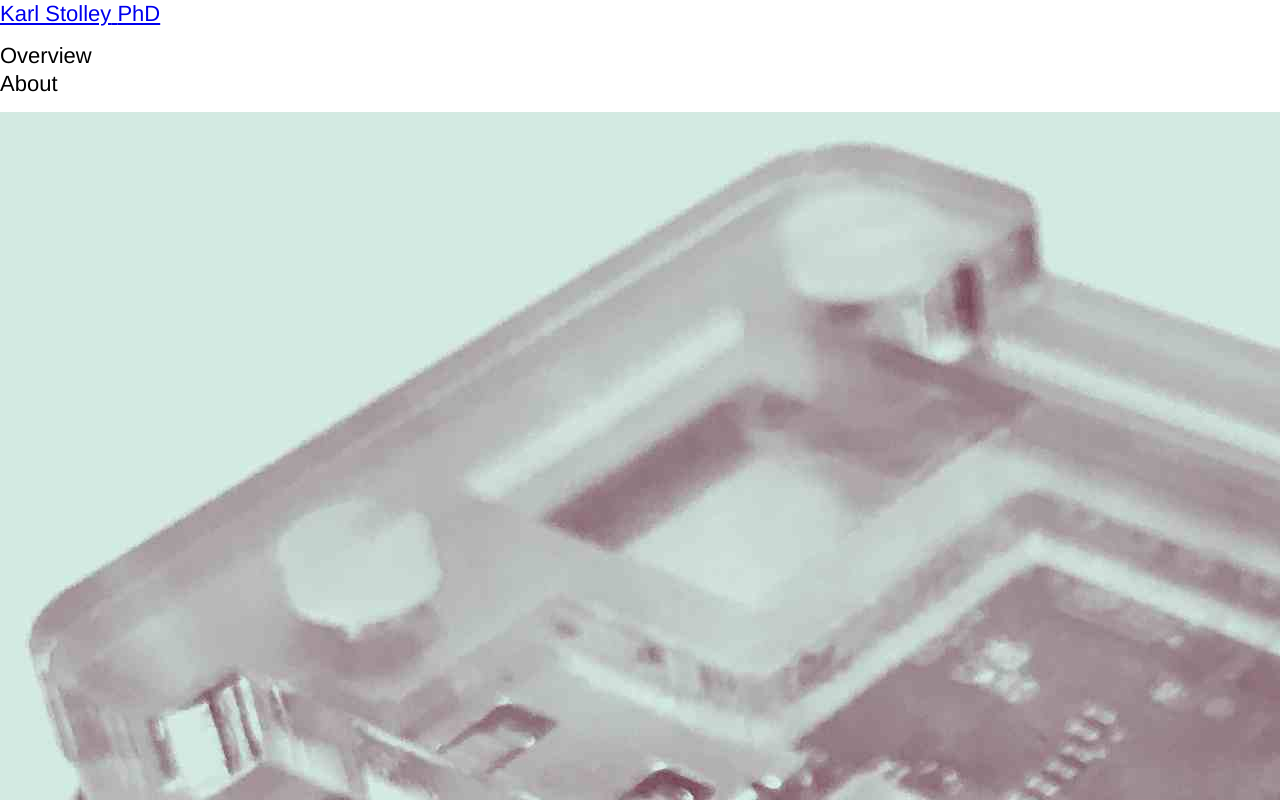
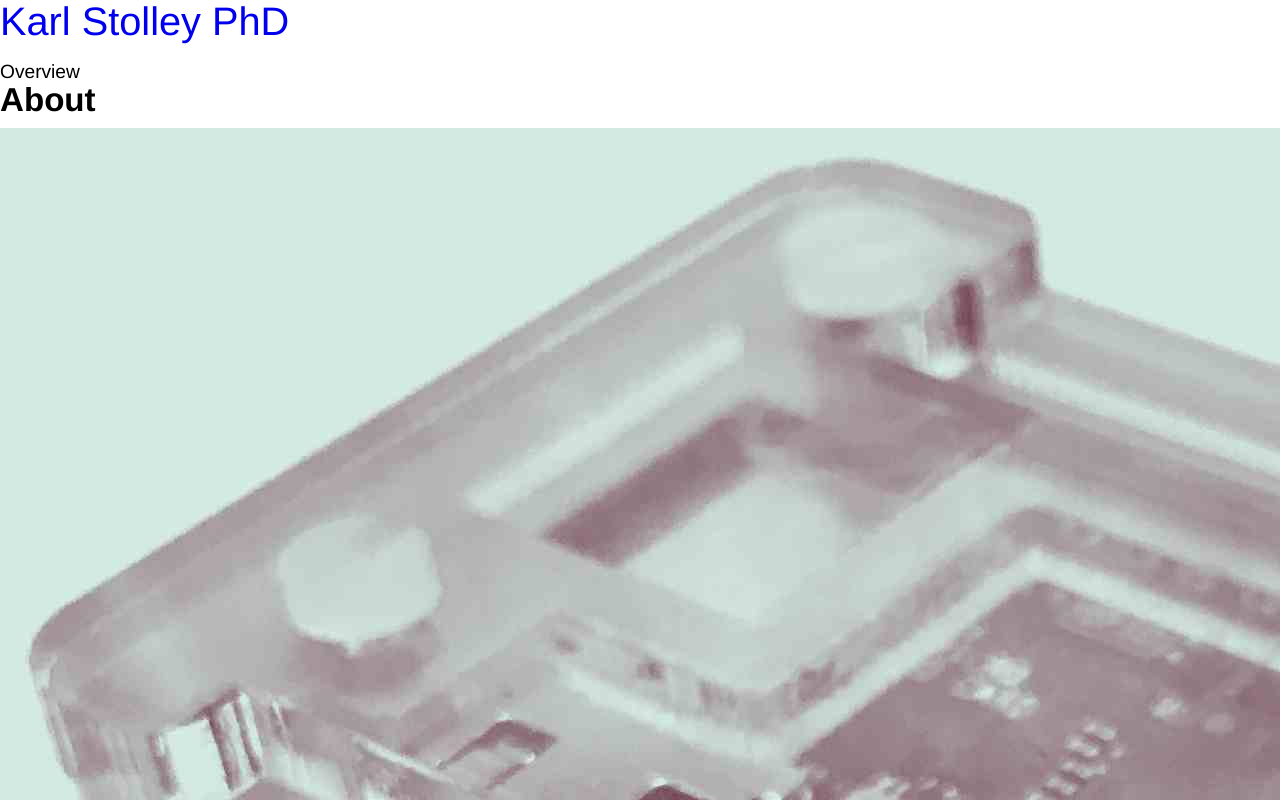
Before and after one commit to fwd-2021/week-07, a plain HTML site: page index.html in a window 1280 px wide. Shown: the top 800 px of the page. Drawn offline with Linux system fonts and the light colour scheme; a script that the page names is missing; a web font is replaced by a local one.

Commit message:
Add basic typographic grid

```diff
--- a/assets/css/screen.css
+++ b/assets/css/screen.css
@@ -8,9 +8,17 @@ a,abbr,acronym,address,applet,article,aside,audio,b,big,blockquote,body,canvas,c
 
 /* Begin site styles below */
 
+/*
+  TYPOGRAPHIC GRID PROPERTIES:
+  Base font-size: 23px
+  Base line-height: 28px
+  Modular scale: 1.2
+    https://www.modularscale.com/?23&px&1.2
+*/
+
 html {
   font-family: "Helvetica Neue", Helvetica, Arial, sans-serif;
-  font-size: 22px; /* 18 / 16 = 1.125 */
+  font-size: 23px; /* 18 / 16 = 1.125 */
   line-height: 28px;
 }
 
@@ -21,7 +29,23 @@ p {
   padding-bottom: 14px;
 }
 
+h1 {
+  font-size: 39.744px;
+  line-height: 42px; /* 28px * 1.5 = 42 */
+}
 
+h2 {
+  font-size: 33.12px;
+  font-weight: bold;
+}
+
+a {
+  text-decoration: none;
+}
+
+.wayfinder {
+  font-size: 19.167px;
+}
 
 
 
```
